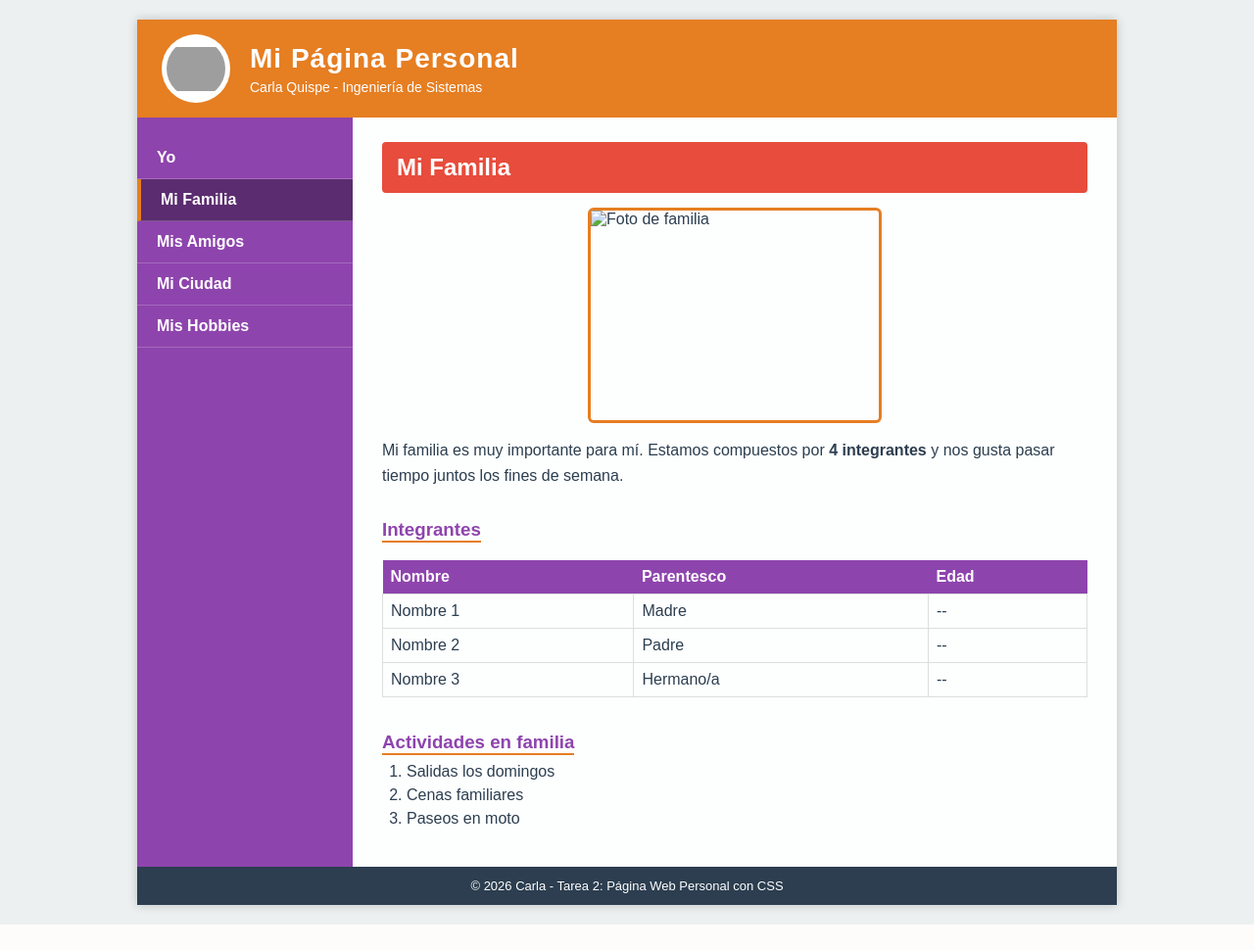
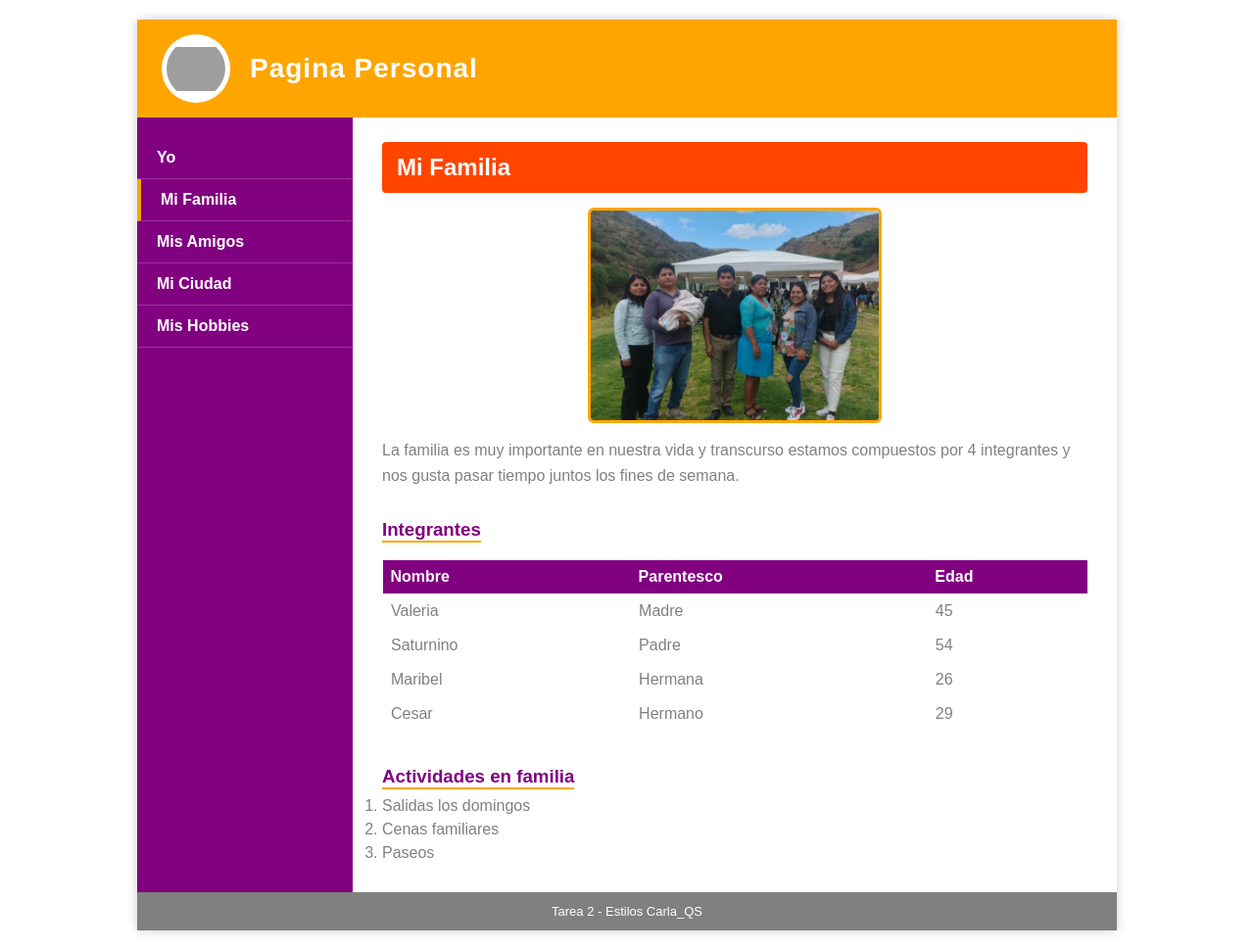
Before and after one commit to CarlaQS/SIS-256-TAREAS-Quispe_Carla, a PHP site: page /mifamilia.html in a window 1280 px wide. Shown: the whole page at 98% size. Before the commit the page ends 944 px from the top, so only its background shows below. Run offline with PHP 8.4, Linux system fonts and the light colour scheme; some libraries are stand-ins or nearby versions; grey boxes are pictures that could not be loaded.

Commit message:
Ajustes finales Tarea 2

```diff
--- a/Tareas/Tarea2/estilo.css
+++ b/Tareas/Tarea2/estilo.css
@@ -1,4 +1,3 @@
-/* ===== Reset basico ===== */
 * {
     margin: 0;
     padding: 0;
@@ -7,153 +6,146 @@
 
 body {
     font-family: Arial, sans-serif;
-    background-color: #ECF0F1;
-    color: #2C3E50;
+    background-color: white;
+    color: gray;
 }
 
-/* ===== Contenedor general ===== */
-.page-wrapper {
+.pagina {
     max-width: 1000px;
     margin: 20px auto;
-    background-color: #FFFFFF;
+    background-color: white;
     box-shadow: 0 0 10px rgba(0, 0, 0, 0.2);
 }
 
-/* ===== Encabezado (header) ===== */
-.topbar {
-    background-color: #E67E22;   /* naranja */
-    color: #FFFFFF;
+.encabezado {
+    background-color: orange;
+    color: white;
     padding: 15px 25px;
     display: flex;
-    align-items: center;   /* centra el logo y el texto verticalmente */
+    align-items: center;
     gap: 20px;
 }
 
-.topbar .logo {
+.encabezado .logo {
     width: 70px;
     height: 70px;
     object-fit: contain;
-    background-color: #FFFFFF;
+    background-color: white;
     border-radius: 50%;
     padding: 5px;
 }
 
-.topbar .titulo-texto {
+.encabezado .titulo-texto {
     text-align: left;
 }
 
-.topbar h1 {
+.encabezado h1 {
     font-size: 28px;
     letter-spacing: 1px;
 }
 
-.topbar p {
+.encabezado p {
     font-size: 14px;
     margin-top: 5px;
 }
-
-/* ===== Layout: sidebar + contenido ===== */
-.layout {
+.diseño {
     display: flex;
     flex-direction: row;
     min-height: 500px;
 }
 
-/* ===== Menu lateral (sidebar) ===== */
-.sidebar {
+.barra {
     width: 220px;
-    background-color: #8E44AD;   /* morado */
+    background-color: purple;
     padding: 20px 0;
 }
 
-.sidebar a {
+.barra a {
     display: block;
-    color: #FFFFFF;
+    color: white;
     text-decoration: none;
     padding: 12px 20px;
     font-weight: bold;
     border-bottom: 1px solid rgba(255, 255, 255, 0.2);
 }
 
-.sidebar a:hover {
-    background-color: #732D91;
+.barra a:hover {
+    background-color: purple;
 }
 
-.sidebar a.activo {
-    background-color: #5B2C6F;
-    border-left: 4px solid #E67E22;
+.barra a.activo {
+    background-color: purple;
+    border-left: 4px solid orange;
 }
 
-/* ===== Contenido principal ===== */
-.content {
+.contenido {
     flex: 1;
     padding: 25px 30px;
-    background-color: #FDFEFE;
+    background-color: white;
 }
 
-.content h2 {
-    background-color: #E74C3C;   /* rojo/naranja */
-    color: #FFFFFF;
+.contenido h2 {
+    background-color: orangered;
+    color: white;
     padding: 12px 15px;
     margin-bottom: 15px;
     border-radius: 4px;
 }
 
-.content h3 {
-    color: #8E44AD;
+.contenido h3 {
+    color: purple;
     margin-top: 20px;
     margin-bottom: 8px;
-    border-bottom: 2px solid #E67E22;
+    border-bottom: 2px solid orange;
     display: inline-block;
 }
 
-.content p {
+.contenido p {
     line-height: 1.6;
     margin-bottom: 12px;
 }
 
-.content img {
+.contenido img {
     display: block;
     width: 300px;
     height: 220px;
-    object-fit: cover;   /* recorta la imagen para que no se deforme */
+    object-fit: cover;
     margin: 15px auto;
-    border: 3px solid #E67E22;
+    border: 3px solid orange;
     border-radius: 6px;
 }
 
-.content ul, .content ol {
+.contenido ul, .content ol {
     margin-left: 25px;
     margin-bottom: 15px;
 }
 
-.content li {
+.contenido li {
     margin-bottom: 6px;
 }
 
-.content table {
+.contenido table {
     width: 100%;
     border-collapse: collapse;
     margin-top: 10px;
     margin-bottom: 15px;
 }
 
-.content th {
-    background-color: #8E44AD;
-    color: #FFFFFF;
+.contenido th {
+    background-color: purple;
+    color: white;
     padding: 8px;
     text-align: left;
 }
 
-.content td {
+.contenido td {
     padding: 8px;
-    border: 1px solid #DDD;
+    border: 1px solid white;
 }
 
-/* ===== Pie de pagina ===== */
 footer {
-    background-color: #2C3E50;
-    color: #FFFFFF;
+    background-color: gray;
+    color: white;
     text-align: center;
     padding: 12px;
     font-size: 13px;
--- a/Tareas/Tarea2/mifamilia.html
+++ b/Tareas/Tarea2/mifamilia.html
@@ -6,38 +6,31 @@
     <link rel="stylesheet" href="estilo.css">
 </head>
 <body>
+    <div class="pagina">
 
-    <div class="page-wrapper">
-
-        <header class="topbar">
+        <header class="encabezado">
             <img src="imagenes/logo-usfx.png" alt="Logo USFX" class="logo">
             <div class="titulo-texto">
-                <h1>Mi Página Personal</h1>
-                <p>Carla Quispe - Ingeniería de Sistemas</p>
+                <h1>Pagina Personal</h1>
             </div>
         </header>
-
-        <div class="layout">
-
-            <nav class="sidebar">
+        <div class="diseño">
+            <nav class="barra">
                 <a href="yo.html">Yo</a>
                 <a href="mifamilia.html" class="activo">Mi Familia</a>
                 <a href="misamigos.html">Mis Amigos</a>
                 <a href="miciudad.html">Mi Ciudad</a>
                 <a href="mishobbies.html">Mis Hobbies</a>
             </nav>
-
-            <main class="content">
+            <main class="contenido">
                 <h2>Mi Familia</h2>
 
-                <img src="https://via.placeholder.com/300x200" alt="Foto de familia">
-
+                <img src="Imagenes/Image_Familia.jpeg" alt="Foto de familia">
                 <p>
-                    Mi familia es muy importante para mí. Estamos compuestos por
-                    <strong>4 integrantes</strong> y nos gusta pasar tiempo juntos
+                    La familia es muy importante en nuestra vida y transcurso estamos compuestos por
+                    4 integrantes y nos gusta pasar tiempo juntos
                     los fines de semana.
                 </p>
-
                 <h3>Integrantes</h3>
                 <table>
                     <tr>
@@ -46,19 +39,24 @@
                         <th>Edad</th>
                     </tr>
                     <tr>
-                        <td>Nombre 1</td>
+                        <td>Valeria</td>
                         <td>Madre</td>
-                        <td>--</td>
+                        <td>45</td>
                     </tr>
                     <tr>
-                        <td>Nombre 2</td>
+                        <td>Saturnino</td>
                         <td>Padre</td>
-                        <td>--</td>
+                        <td>54</td>
                     </tr>
                     <tr>
-                        <td>Nombre 3</td>
-                        <td>Hermano/a</td>
-                        <td>--</td>
+                        <td>Maribel</td>
+                        <td>Hermana</td>
+                        <td>26</td>
+                    </tr>
+                      <tr>
+                        <td>Cesar</td>
+                        <td>Hermano</td>
+                        <td>29</td>
                     </tr>
                 </table>
 
@@ -66,14 +64,14 @@
                 <ol>
                     <li>Salidas los domingos</li>
                     <li>Cenas familiares</li>
-                    <li>Paseos en moto</li>
+                    <li>Paseos</li>
                 </ol>
             </main>
 
         </div>
 
         <footer>
-            &copy; 2026 Carla - Tarea 2: Página Web Personal con CSS
+            Tarea 2 - Estilos Carla_QS
         </footer>
 
     </div>
```
Also changed, not shown: Tareas/Tarea2/miciudad.html (+12 -24 lines), Tareas/Tarea2/misamigos.html (+17 -21 lines), Tareas/Tarea2/mishobbies.html (+16 -25 lines), Tareas/Tarea2/yo.html (+19 -27 lines), Tareas/Tarea2/Imagenes/Image_Amigas.jpeg (added), Tareas/Tarea2/Imagenes/Image_Bianca.jpeg (added), Tareas/Tarea2/Imagenes/Image_Carla.jpeg (added), Tareas/Tarea2/Imagenes/Image_Familia.jpeg (added), Tareas/Tarea2/Imagenes/Image_Sucre.jpeg (added), Tareas/Tarea2/Imagenes/logo-usfx.webp (added).
